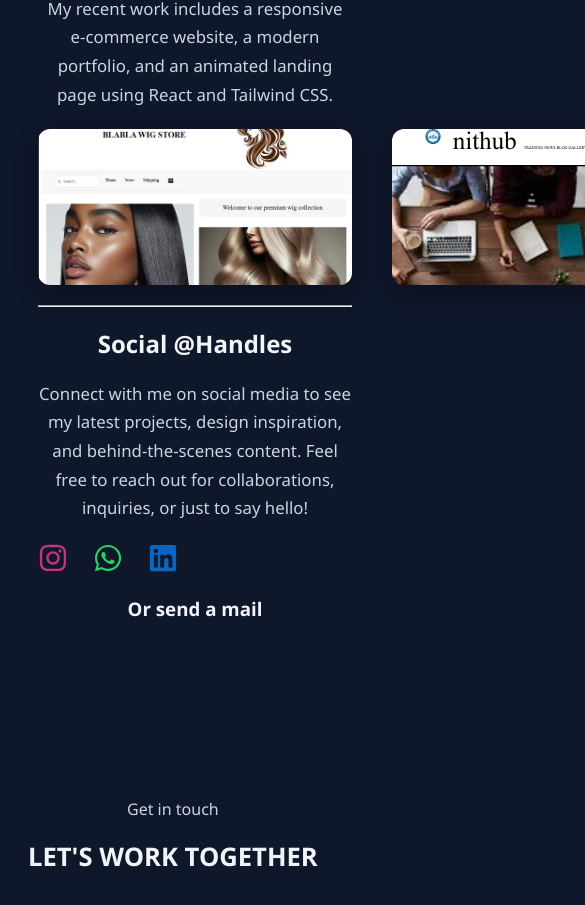
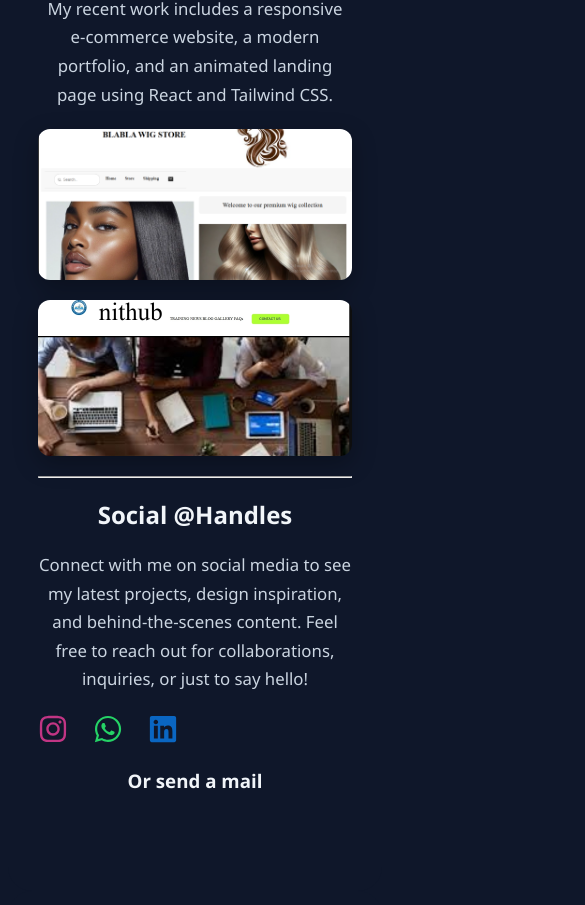
Before and after one commit to Henry-Icon/New-portfolio, a React (Vite) app: page / in a window 390 px wide. Shown: the part 1873-2778 px from the top of the page, 585 px wide, since content can reach past the window. Built offline with nearby package versions, Linux system fonts and the light colour scheme.

Commit message:
First commit

```diff
--- a/src/About.css
+++ b/src/About.css
@@ -98,6 +98,12 @@ body[data-theme='light'] .about p {
 
   .project img {
     width: 100%;
+
+  }
+
+  .project {
+  display: flex;
+  flex-direction: column;
   }
 
   .about-flex-text {
```
